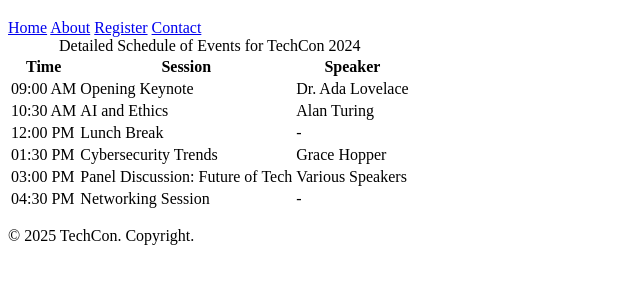
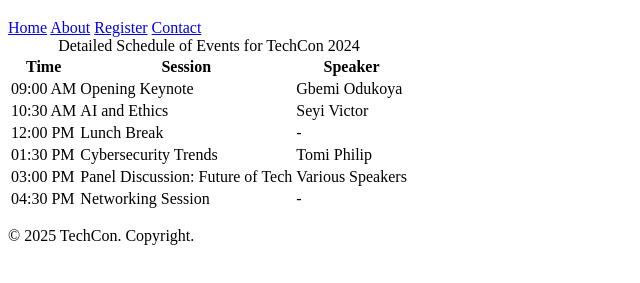
Before and after one commit to gbemio/TechCon_HTML, a plain HTML site: page techcon_website/schedule.html in a window 1280 px wide. Shown: the part 61-344 px from the top of the page, without its empty margins (0-640 px from the left). Drawn offline with Linux system fonts and the light colour scheme.

Commit message:
Correct schedule.html

```diff
--- a/techcon_website/schedule.html
+++ b/techcon_website/schedule.html
@@ -6,6 +6,7 @@
 </head>
 <body>
 
+  <!-- Header Section -->
   <header>
     <h1>Schedule for TechCon 2024</h1>
     <nav>
@@ -16,6 +17,7 @@
     </nav>
   </header>
 
+  <!-- Main Content -->
   <main>
     <table>
       <caption>Detailed Schedule of Events for TechCon 2024</caption>
@@ -30,12 +32,12 @@
         <tr>
           <td>09:00 AM</td>
           <td>Opening Keynote</td>
-          <td>Dr. Ada Lovelace</td>
+          <td>Gbemi Odukoya</td>
         </tr>
         <tr>
           <td>10:30 AM</td>
           <td>AI and Ethics</td>
-          <td>Alan Turing</td>
+          <td>Seyi Victor</td>
         </tr>
         <tr>
           <td>12:00 PM</td>
@@ -45,7 +47,7 @@
         <tr>
           <td>01:30 PM</td>
           <td>Cybersecurity Trends</td>
-          <td>Grace Hopper</td>
+          <td>Tomi Philip</td>
         </tr>
         <tr>
           <td>03:00 PM</td>
@@ -61,6 +63,7 @@
     </table>
   </main>
 
+  <!-- Footer Section -->
   <footer>
     <p>&copy; 2025 TechCon. Copyright.</p>
   </footer>
```
